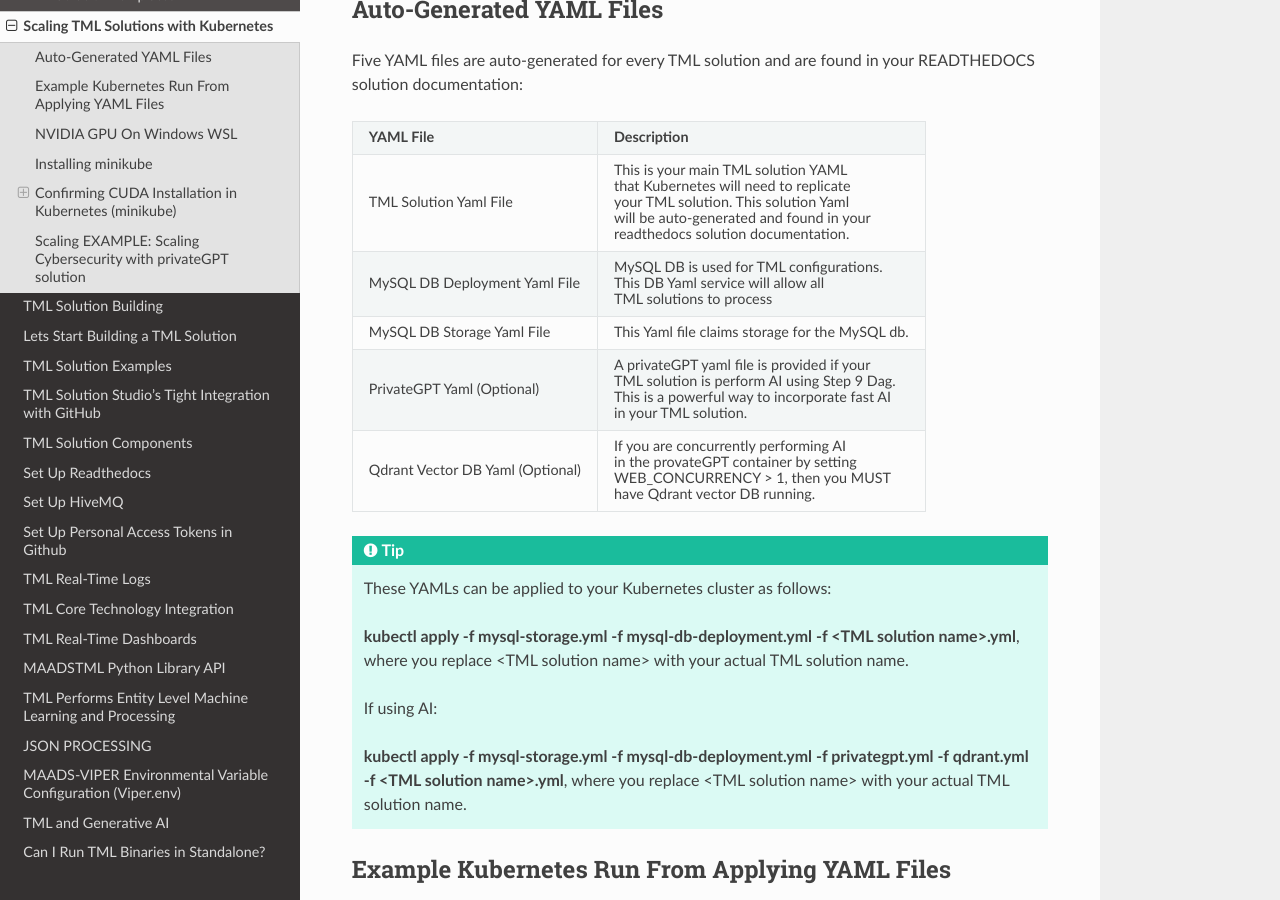
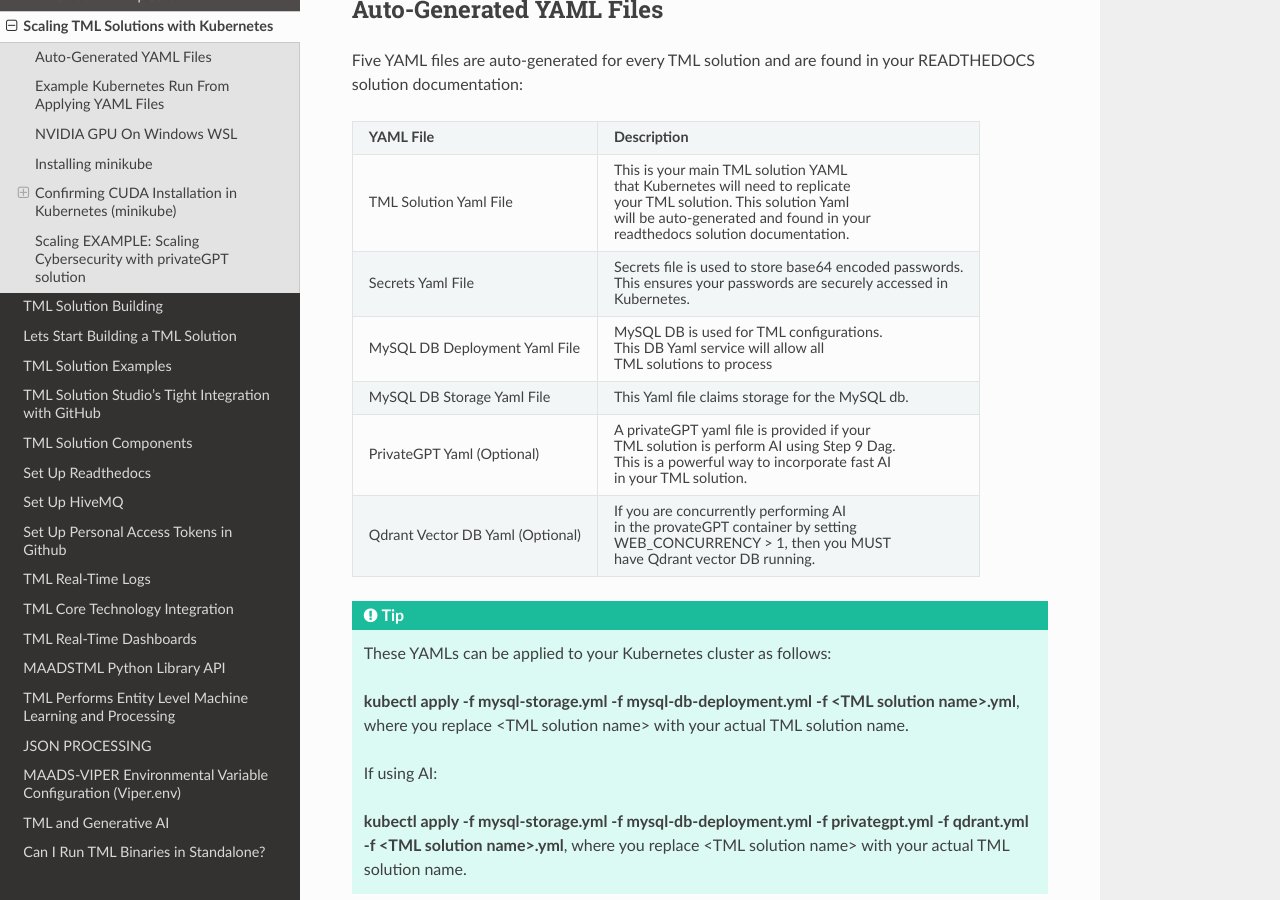
Before and after one commit to smaurice101/readthedocs, a Sphinx documentation site: the page built from docs/source/kube.rst, in a window 1280 px wide and 900 px high, scrolled down 1274 px. Built offline with Sphinx 7.4.7 and the Read the Docs theme 3.1.0, drawn with Linux system fonts in a browser that asks for light colours.

Commit message:
Update kube.rst

```diff
--- a/docs/source/kube.rst
+++ b/docs/source/kube.rst
@@ -39,6 +39,12 @@
        will be auto-generated and found in your
 
        readthedocs solution documentation.
+   * - Secrets Yaml File
+     - Secrets file is used to store base64 encoded passwords.
+
+       This ensures your passwords are securely accessed in
+
+       Kubernetes.
    * - MySQL DB Deployment Yaml File
      - MySQL DB is used for TML configurations.
 
```
